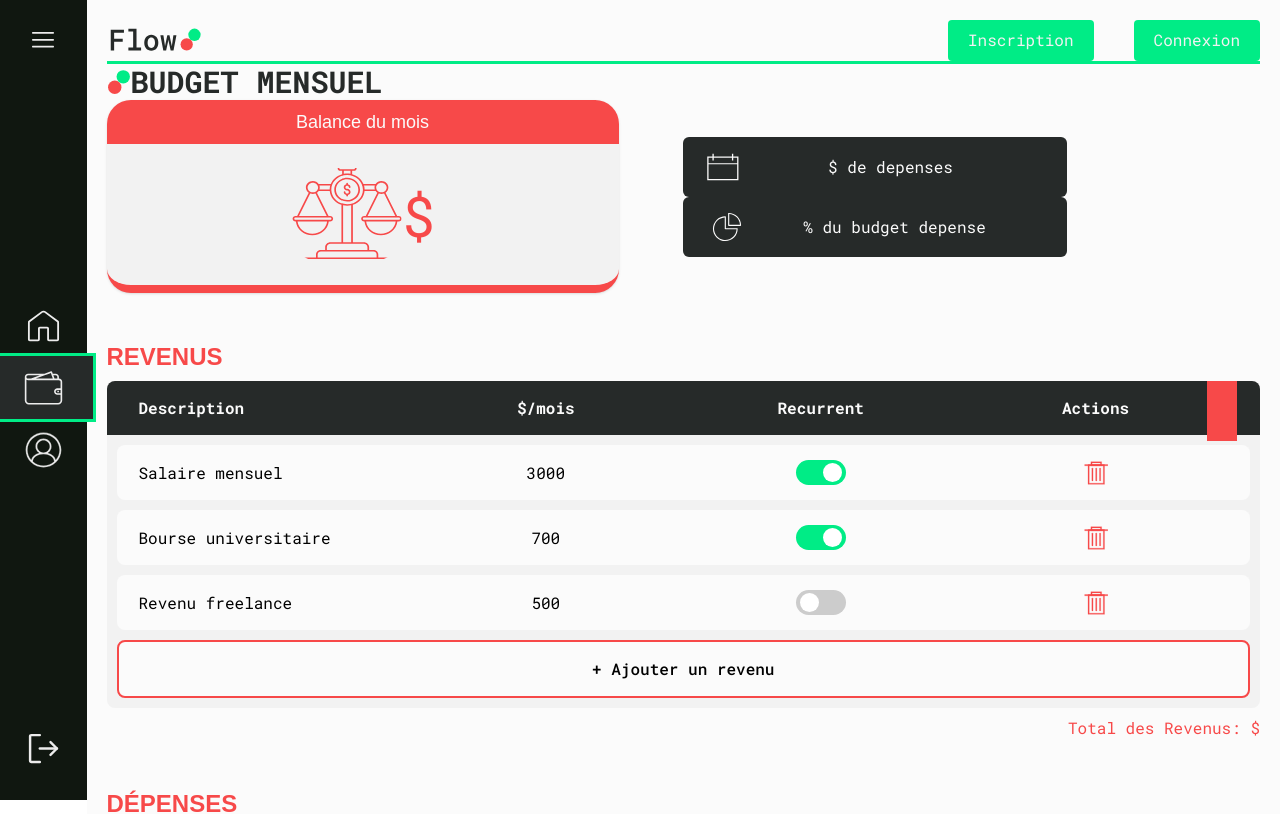
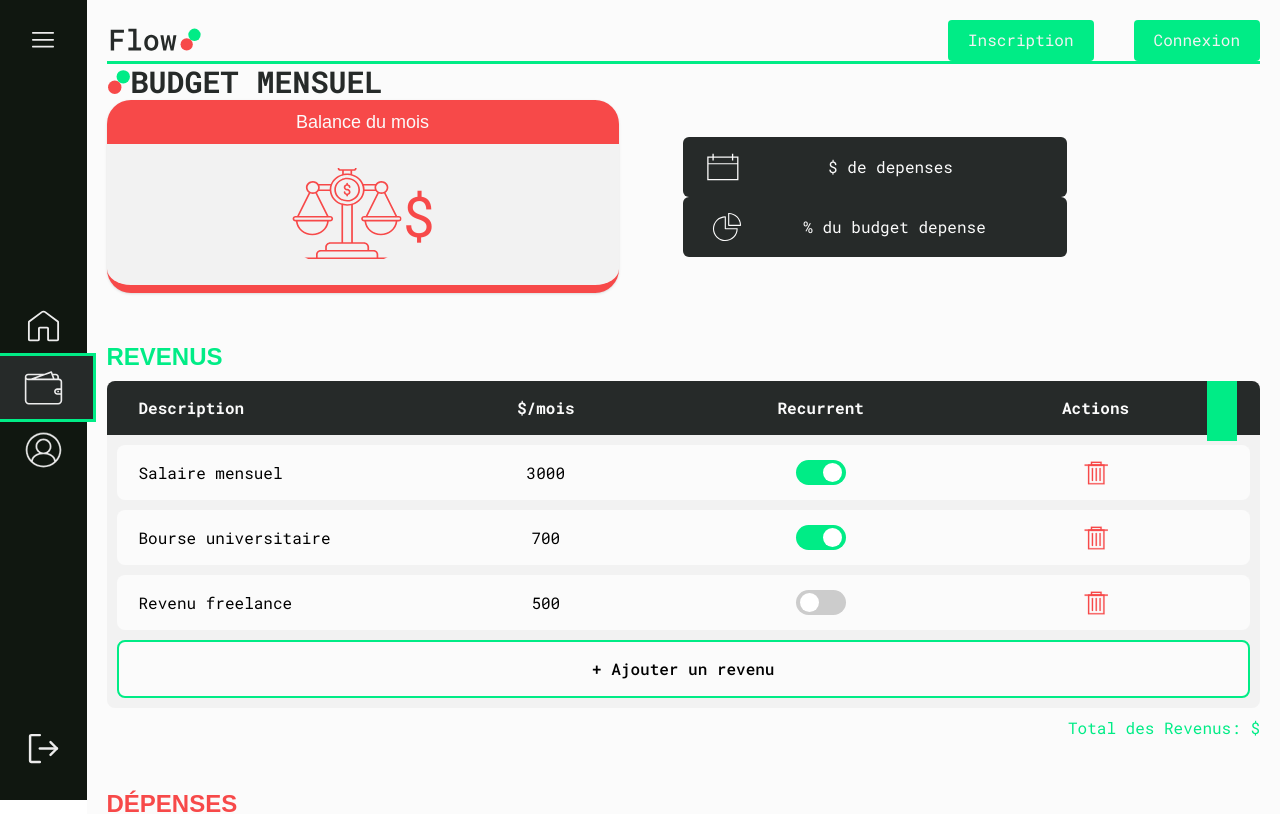
Before and after one commit to Big-pun/projet-synthese, a Vue app: page /budget in a window 1280 px wide. Shown: the top 814 px of the page. Built offline with nearby package versions, Linux system fonts and the light colour scheme.

Commit message:
Lift props up from tables components to BudgetView

```diff
--- a/src/components/budget/IncomeTable.vue
+++ b/src/components/budget/IncomeTable.vue
@@ -2,7 +2,8 @@
 import BaseBudgetTable from './BaseBudgetTable.vue';
 
 const props = defineProps({
-  incomes: Array
+  incomes: Array,
+  itemsTotal: Number
 });
 
 const headers = [
@@ -18,8 +19,10 @@ const headers = [
     name="Revenus"
     :headers="headers"
     :items="incomes"
+    :primaryColorTheme= true
+    :itemsTotal="itemsTotal"
     @toggleReccurence="$emit('toggleReccurence', $event)"
-    @openModal="$emit('openModal', $event)"
+    @deleteItem="$emit('deleteItem', $event)"
     @openForm="$emit('openForm')"
   />
 </template>
--- a/src/components/budget/SpendingTable.vue
+++ b/src/components/budget/SpendingTable.vue
@@ -2,7 +2,8 @@
 import BaseBudgetTable from './BaseBudgetTable.vue';
 
 const props = defineProps({
-  spendings: Array
+  spendings: Array,
+  itemsTotal: Number
 });
 
 const headers = [
@@ -12,6 +13,7 @@ const headers = [
   { label: 'Recurrent', key: 'recurrent' },
   { label: 'Actions', key: 'actions' }
 ];
+
 </script>
 
 <template>
@@ -19,8 +21,10 @@ const headers = [
     name="Dépenses"
     :headers="headers"
     :items="spendings"
+    :primaryColorTheme= false
+    :itemsTotal="itemsTotal"
     @toggleReccurence="$emit('toggleReccurence', $event)"
-    @openModal="$emit('openModal', $event)"
+    @deleteItem="$emit('deleteItem', $event)"
     @openForm="$emit('openForm')"
   />
 </template>
```
